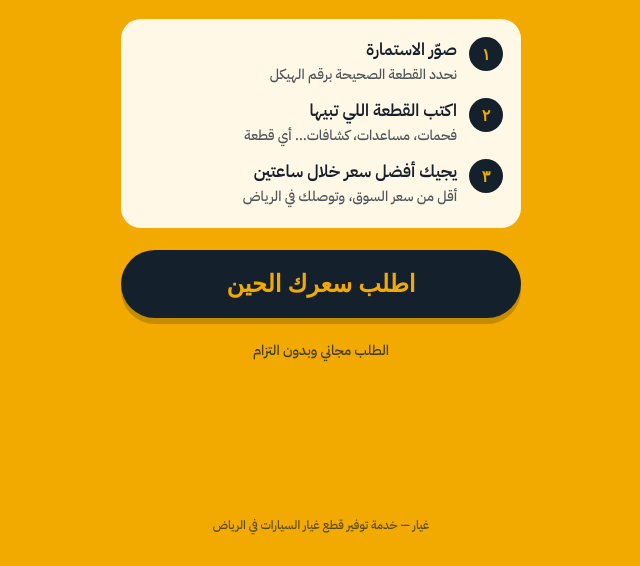
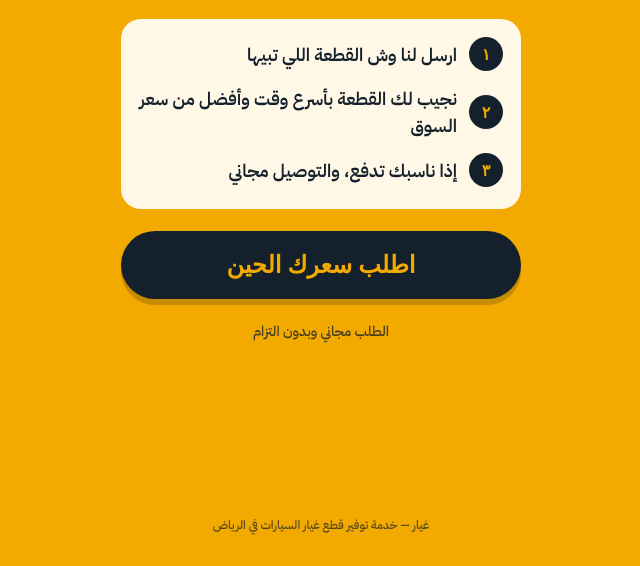
Before and after one commit to azzhrrb/ghiyar, a plain HTML site: page index.html in a window 1280 px wide. Shown: the part 234-800 px from the top of the page, without its empty margins (319-959 px from the left). Drawn offline with Linux system fonts and the light colour scheme; a web font is replaced by a local one.

Commit message:
Add files via upload

```diff
--- a/index.html
+++ b/index.html
@@ -17,10 +17,9 @@ main{width:100%;max-width:440px;padding:28px 20px 32px;display:flex;flex-directi
 h1{font-family:'Alexandria';font-weight:800;font-size:40px;line-height:1.25}
 h1 span{display:block;font-size:28px;margin-top:6px}
 .card{background:var(--cream);border-radius:20px;padding:18px 18px 8px}
-.step{display:flex;gap:12px;align-items:flex-start;padding-bottom:12px}
+.step{display:flex;gap:12px;align-items:center;padding-bottom:14px}
 .n{flex:0 0 34px;height:34px;border-radius:50%;background:var(--dark);color:var(--amber);font-family:'Alexandria';font-weight:800;display:grid;place-items:center}
-.step b{display:block;font-weight:600;font-size:17px}
-.step small{font-size:14px;opacity:.75}
+.step b{font-weight:600;font-size:18px;line-height:1.5}
 .cta{display:block;text-align:center;background:var(--dark);color:var(--amber);text-decoration:none;font-family:'Alexandria';font-weight:800;font-size:24px;padding:20px;border-radius:999px;box-shadow:0 6px 0 rgba(0,0,0,.18)}
 .cta:active{transform:translateY(3px);box-shadow:0 3px 0 rgba(0,0,0,.18)}
 .note{text-align:center;font-size:14px;opacity:.8}
@@ -32,9 +31,9 @@ footer{text-align:center;font-size:12px;opacity:.7;margin-top:auto}
   <div class="brand"><div class="logo">‹</div>غيار</div>
   <h1>قطع غيار سيارتك بأفضل سعر<span>والسعر يجيك خلال ساعتين</span></h1>
   <div class="card">
-    <div class="step"><div class="n">١</div><div><b>صوّر الاستمارة</b><small>نحدد القطعة الصحيحة برقم الهيكل</small></div></div>
-    <div class="step"><div class="n">٢</div><div><b>اكتب القطعة اللي تبيها</b><small>فحمات، مساعدات، كشافات… أي قطعة</small></div></div>
-    <div class="step"><div class="n">٣</div><div><b>يجيك أفضل سعر خلال ساعتين</b><small>أقل من سعر السوق، وتوصلك في الرياض</small></div></div>
+    <div class="step"><div class="n">١</div><b>ارسل لنا وش القطعة اللي تبيها</b></div>
+    <div class="step"><div class="n">٢</div><b>نجيب لك القطعة بأسرع وقت وأفضل من سعر السوق</b></div>
+    <div class="step"><div class="n">٣</div><b>إذا ناسبك تدفع، والتوصيل مجاني</b></div>
   </div>
   <a id="go" class="cta" href="https://wa.me/966533527004">اطلب سعرك الحين</a>
   <p class="note">الطلب مجاني وبدون التزام</p>
```
